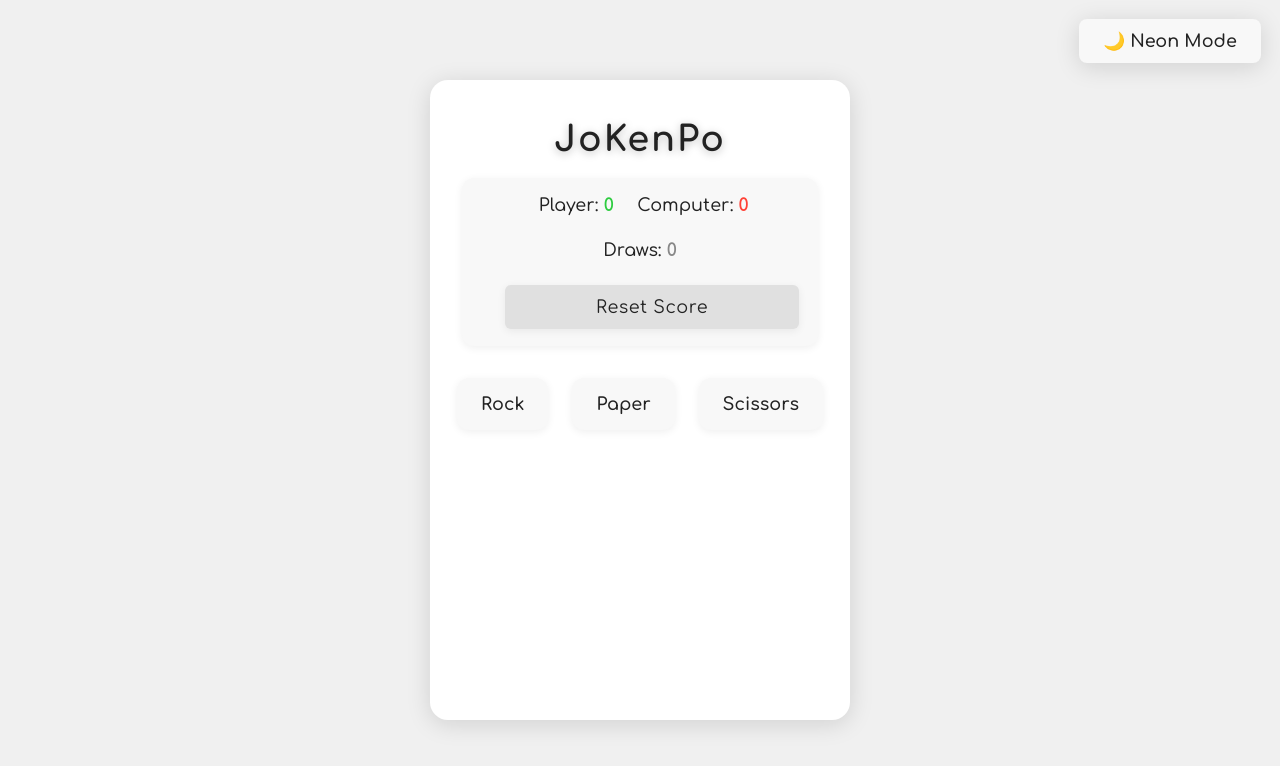
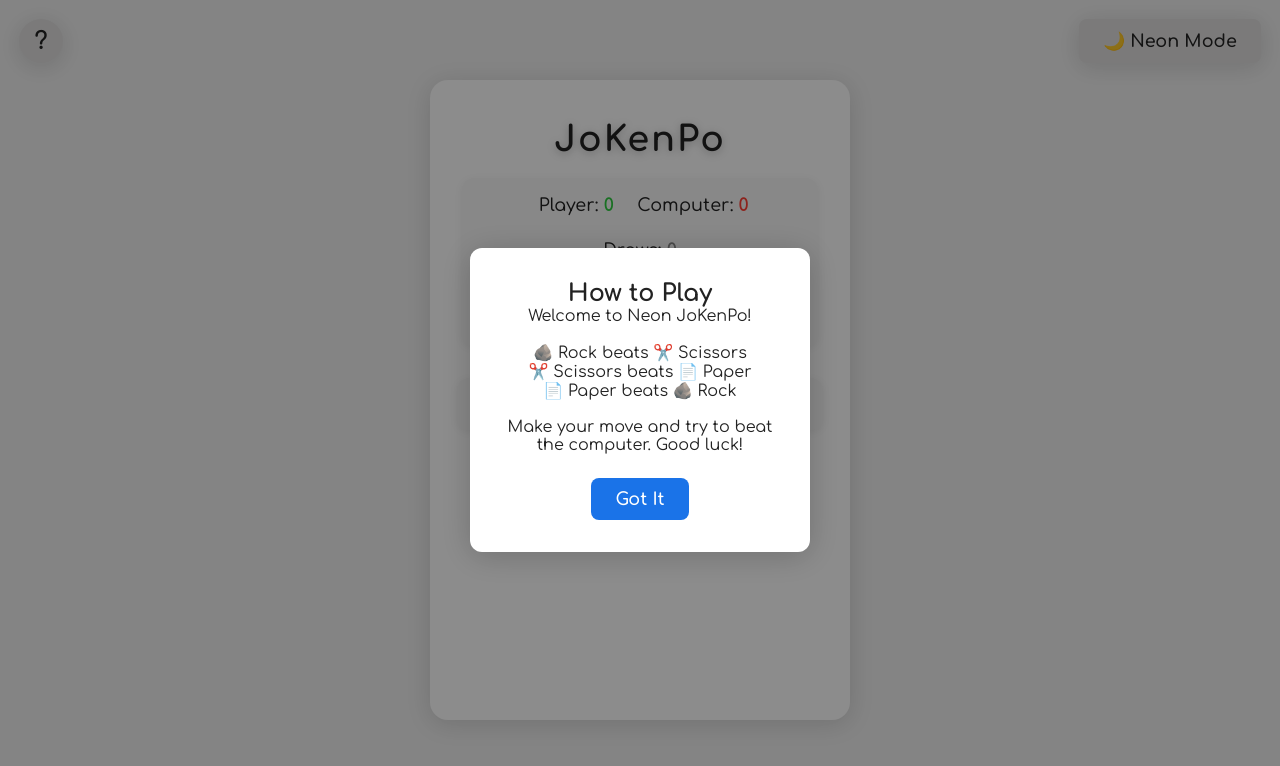
Before and after one commit to regimif/Neon-JoKenPo, a React (Vite) app: page / in a window 1280 px wide. Shown: the top 766 px of the page. Built offline with nearby package versions, Linux system fonts and the light colour scheme.

Commit message:
feat: add a 'How to play' modal

```diff
--- a/src/App.css
+++ b/src/App.css
@@ -25,6 +25,7 @@
 .app {
   --bg: #fff;
   --fg: #222;
+  --topbar-btn-bg: #dfdede;
   --score-bg: #f8f8f8;
   --reset-bg: #e0e0e0;
   --btn-bg: #f8f8f8;
@@ -39,6 +40,7 @@
 .app.neon {
   --bg: #181c2b;
   --fg: #f8f8f8;
+  --topbar-btn-bg: #23263a;
   --score-bg: #23263a;
   --reset-bg: #1a1e3c;
   --btn-bg: #23263a;
@@ -148,6 +150,28 @@
 .app.neon .reset-btn,
 .app.neon .theme-switch-btn {
   transition: text-shadow 0.3s ease;
+}
+
+/* Theme switch button */
+.theme-switch-btn {
+  position: absolute;
+  top: 1.2rem;
+  right: 1.2rem;
+  z-index: 10;
+  background: var(--topbar-btn-bg);
+  color: var(--fg);
+  border: none;
+  border-radius: 8px;
+  padding: 0.75rem 1.5rem;
+  font-size: 1.1rem;
+  font-weight: 600;
+  cursor: pointer;
+  box-shadow: var(--shadow);
+  transition: background 0.2s, color 0.2s, box-shadow 0.2s;
+}
+.theme-switch-btn:hover {
+  background: var(--btn-hover-bg);
+  color: var(--btn-hover-fg);
 }
 
 h1 {
@@ -323,28 +347,6 @@ h1 {
   border: 2px solid #00fff7;
 }
 
-/* Theme switch button */
-.theme-switch-btn {
-  position: absolute;
-  top: 1.2rem;
-  right: 1.2rem;
-  z-index: 10;
-  background: var(--btn-bg);
-  color: var(--fg);
-  border: none;
-  border-radius: 8px;
-  padding: 0.75rem 1.5rem;
-  font-size: 1.1rem;
-  font-weight: 600;
-  cursor: pointer;
-  box-shadow: var(--shadow);
-  transition: background 0.2s, color 0.2s, box-shadow 0.2s;
-}
-.theme-switch-btn:hover {
-  background: var(--btn-hover-bg);
-  color: var(--btn-hover-fg);
-}
-
 /* Accessibility */
 .choice-btn:focus-visible,
 .reset-btn:focus-visible,
@@ -369,12 +371,25 @@ h1 {
     justify-content: space-between;
   }
 
-  .theme-switch-btn {
-    position: static;
-    align-self: center;
-    margin-bottom: 1rem;
-    display: block;
+  .top-bar {
+    display: flex;
+    justify-content: space-between; /* um botão em cada extremo */
+    align-items: flex-start;
+    width: 100%;
+    margin-bottom: 1.2rem;
+    position: relative;
   }
+  .top-bar .howto-btn {
+    position: static !important;
+    margin: 0;
+    align-self: flex-start;
+  }
+  .top-bar .theme-switch-btn {
+    position: static !important;
+    margin: 0;
+    align-self: flex-start;
+  }
+
   .scoreboard {
     flex-direction: column;
     gap: 0.6rem;
--- a/src/App.tsx
+++ b/src/App.tsx
@@ -1,5 +1,7 @@
 import "./App.css";
 import { useState } from "react";
+
+import HowToPlayModal from "@components/HowToPlayModal";
 
 import ChoiceButtons from "@components/ChoiceButtons";
 import type { Choice } from "@utils/gameLogic";
@@ -29,6 +31,8 @@ import Scoreboard from "@components/Scoreboard";
 import ResultDisplay from "@components/ResultDisplay";
 
 function App() {
+  const [showHowToPlay, setShowHowToPlay] = useState(true);
+
   const [playerChoice, setPlayerChoice] = useState<Choice | null>(null);
   const [computerChoice, setComputerChoice] = useState<Choice | null>(null);
   const [result, setResult] = useState<string>("");
@@ -61,13 +65,25 @@ function App() {
 
   return (
     <div className={`app ${theme}`} role="main">
-      <ThemeSwitcher theme={theme} toggleTheme={toggleTheme} />
+      <div className="top-bar">
+        <button
+          className="howto-btn"
+          aria-label="How to play"
+          onClick={() => setShowHowToPlay(true)}
+        >
+          ?
+        </button>
+        <ThemeSwitcher theme={theme} toggleTheme={toggleTheme} />
+      </div>
+
+      <HowToPlayModal
+        open={showHowToPlay}
+        onClose={() => setShowHowToPlay(false)}
+      />
 
       <h1>JoKenPo</h1>
       <Scoreboard score={score} onReset={handleResetScore} />
-
       <ChoiceButtons onChoose={handlePlayerChoice} />
-
       <ResultDisplay
         playerChoice={playerChoice}
         computerChoice={computerChoice}
--- /dev/null
+++ b/src/components/HowToPlayModal.css
@@ -0,0 +1,61 @@
+.app.neon .modal-content {
+  background: #181c2b;
+  color: #f8f8f8;
+}
+
+.modal-backdrop {
+  position: fixed;
+  inset: 0;
+  background: rgba(0, 0, 0, 0.45);
+  display: flex;
+  align-items: center;
+  justify-content: center;
+  z-index: 1000;
+}
+
+.modal-content {
+  background: #fff;
+  color: #222;
+  border-radius: 12px;
+  padding: 2rem 1.5rem;
+  max-width: 340px;
+  width: 90vw;
+  box-shadow: 0 4px 32px #0003;
+  text-align: center;
+  position: relative;
+}
+
+.modal-close-btn {
+  margin-top: 1.5rem;
+  padding: 0.7rem 1.5rem;
+  border: none;
+  border-radius: 8px;
+  background: #1a73e8;
+  color: #fff;
+  font-size: 1.1rem;
+  font-weight: 600;
+  cursor: pointer;
+}
+
+.howto-btn {
+  position: absolute;
+  top: 1.2rem;
+  left: 1.2rem;
+  z-index: 20;
+  background: var(--topbar-btn-bg);
+  color: var(--fg);
+  border: none;
+  border-radius: 50%;
+  width: 44px;
+  height: 44px;
+  font-size: 1.5rem;
+  font-weight: bold;
+  cursor: pointer;
+  box-shadow: var(--shadow);
+  transition: background 0.2s, color 0.2s, box-shadow 0.2s;
+}
+
+.howto-btn:hover {
+  background: var(--btn-hover-bg);
+  color: var(--btn-hover-fg);
+}
--- /dev/null
+++ b/src/components/HowToPlayModal.tsx
@@ -0,0 +1,42 @@
+import "./HowToPlayModal.css";
+
+type Props = {
+  open: boolean;
+  onClose: () => void;
+};
+
+const HowToPlayModal = ({ open, onClose }: Props) => {
+  if (!open) return null;
+
+  return (
+    <div className="modal-backdrop" onClick={onClose}>
+      <div
+        className="modal-content"
+        onClick={(e) => e.stopPropagation()}
+        role="dialog"
+        aria-modal="true"
+        aria-labelledby="how-to-play-title"
+      >
+        <h2 id="how-to-play-title">How to Play</h2>
+        <p>
+          Welcome to Neon JoKenPo!
+          <br />
+          <br />
+          🪨 Rock beats ✂️ Scissors
+          <br />
+          ✂️ Scissors beats 📄 Paper
+          <br />
+          📄 Paper beats 🪨 Rock
+          <br />
+          <br />
+          Make your move and try to beat the computer. Good luck!
+        </p>
+        <button className="modal-close-btn" onClick={onClose}>
+          Got It
+        </button>
+      </div>
+    </div>
+  );
+};
+
+export default HowToPlayModal;
```
